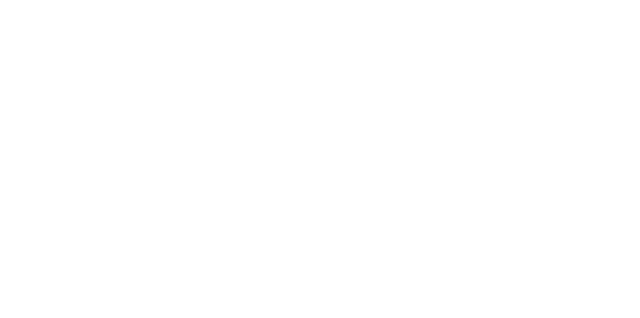
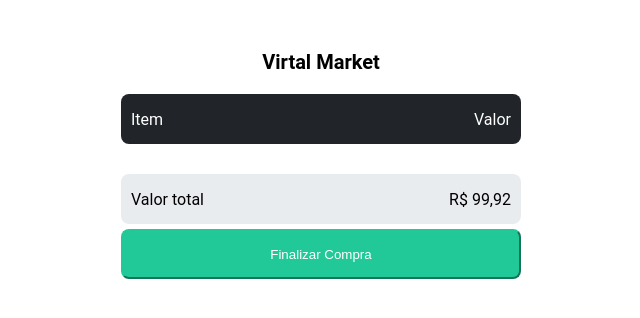
Before and after one commit to Kenzie-Academy-Brasil-Developers/m1-entrega-carrinho-de-compras-wellinton-eugenio, a plain HTML site: page index.html in a window 1280 px wide. Shown: the whole page, without its empty margins (319-959 px from the left). Drawn offline with Linux system fonts and the light colour scheme.

Commit message:
first commit

```diff
--- a/index.css
+++ b/index.css
@@ -0,0 +1,86 @@
+*{
+    padding: 0;
+    margin: 0;
+    box-sizing: border-box;
+    text-decoration: none;
+}
+
+body{
+    background-color:#ffffff;
+    font-family: 'Roboto', sans-serif;
+    align-items: center;
+}
+
+main{
+    max-width: 1200px;
+    display: flex;
+    flex-direction: column;
+    align-items: center;
+    margin: 0 auto;
+}
+
+h2{
+    margin-top: 50px;
+    margin-bottom: 20px;
+    font-size: 20px;
+}
+
+
+.descrition{
+    display: inline-flex;
+    width: 400px;
+    height: 50px;
+    max-width: 500px;
+    justify-content: space-between;
+    align-items: center;
+    background-color:#212529;
+    color: #ffffff;
+    border-radius: 8px;
+    padding: 10px;
+
+}
+
+ul{
+    list-style: none;
+    margin-top: 20px;
+}
+
+
+li{
+    display: flex;
+    width: 400px;
+    height: 50px;
+    max-width: 500px;
+    justify-content: space-between;
+    align-items: center;
+    border:#e9ecef 1px solid;
+    border-radius: 8px;
+    margin-top: 3px;
+    margin-bottom: 3px;
+    padding: 10px;
+}
+section{
+    margin-top: 10px;
+    width: 400px;
+    max-width: 450px;
+    display: flex;
+    flex-direction: column;
+}
+.total-compra{
+    display: flex;
+    justify-content: space-between;
+    background-color:#e9ecef;
+    height: 50px;
+    border-radius: 8px;
+    align-items: center;
+    padding: 10px;
+}
+
+button{
+    margin-top: 5px;
+    background-color: #20c997;
+    height: 50px;
+    border-color:#20c997 ;
+    border-radius: 8px;
+    color: #ffffff;
+}
--- a/index.js
+++ b/index.js
@@ -1,7 +1,116 @@
 const productsCart = [
     {
         id: 1,
-        name: "",
-        price: 0.00
+        name: "Uva crimson",
+        price: 44.99
+    },
+    {
+        id: 2,
+        name: "Vinho Cançao",
+        price: 17.98
+    },
+    {
+        id: 3,
+        name: "Água de coco",
+        price: 8.99
+    },
+    {
+        id: 4,
+        name: "Mamão",
+        price: 9.98
+    },
+    {
+        id: 5,
+        name: "Água tônica",
+        price: 17.98
+    },
+]
+const soma = someCart(productsCart)
+
+function someCart(list){
+    let somatotal = 0
+    for(let i=0; i<list.length; i++){
+        somatotal += list[i].price
     }
-]
+    return somatotal.toLocaleString('pt-BR', {style: 'currency', currency: 'BRL'})
+}
+
+/*
+<main>
+<h2>Virtal Market</h2>
+<div class="descrition">
+    <p>Item</p>
+    <p>Valor</p>
+</div>
+
+<ul>
+    <li>
+        <p>mamao</p>
+        <p>19,90</p>
+    </li>
+</ul>
+<section>
+    <div class=" total-compra">
+        <p>Valor total</p>
+        <p>R$ 200</p>
+    </div>
+
+    <button type="submit">Finalizar Compra</button>
+</section>
+
+</main>
+*/
+
+
+const body = document.querySelector('body')
+
+const main = document.createElement('main')
+main.classList.add('teste')
+
+body.appendChild(main)
+
+const titulo = document.createElement('h2')
+titulo.innerText = "Virtal Market";
+main.appendChild(titulo)
+
+const divA = document.createElement('div')
+divA.classList.add('descrition')
+
+const item = document.createElement('p')
+item.innerText = "Item"
+divA.appendChild(item)
+const preco = document.createElement('p')
+preco.innerText = "Valor"
+divA.appendChild(preco)
+
+main.appendChild(divA)
+
+const list = document.createElement('ul')
+main.appendChild(list)
+
+const section = document.createElement('section')
+main.appendChild(section)
+
+const divPreco = document.createElement('div')
+const valor = document.createElement('p');
+valor.innerText = "Valor total"
+divPreco.appendChild(valor)
+const somaCarrinho = document.createElement('p')
+somaCarrinho.innerText = soma
+divPreco.appendChild(somaCarrinho)
+
+
+
+divPreco.classList.add('total-compra')
+section.appendChild(divPreco)
+
+const button = document.createElement('button')
+button.innerText = "Finalizar Compra"
+section.appendChild(button)
+
+
+
+
+
+
+console.log(body)
```
Also changed, not shown: index.html (+1 -0 lines).
